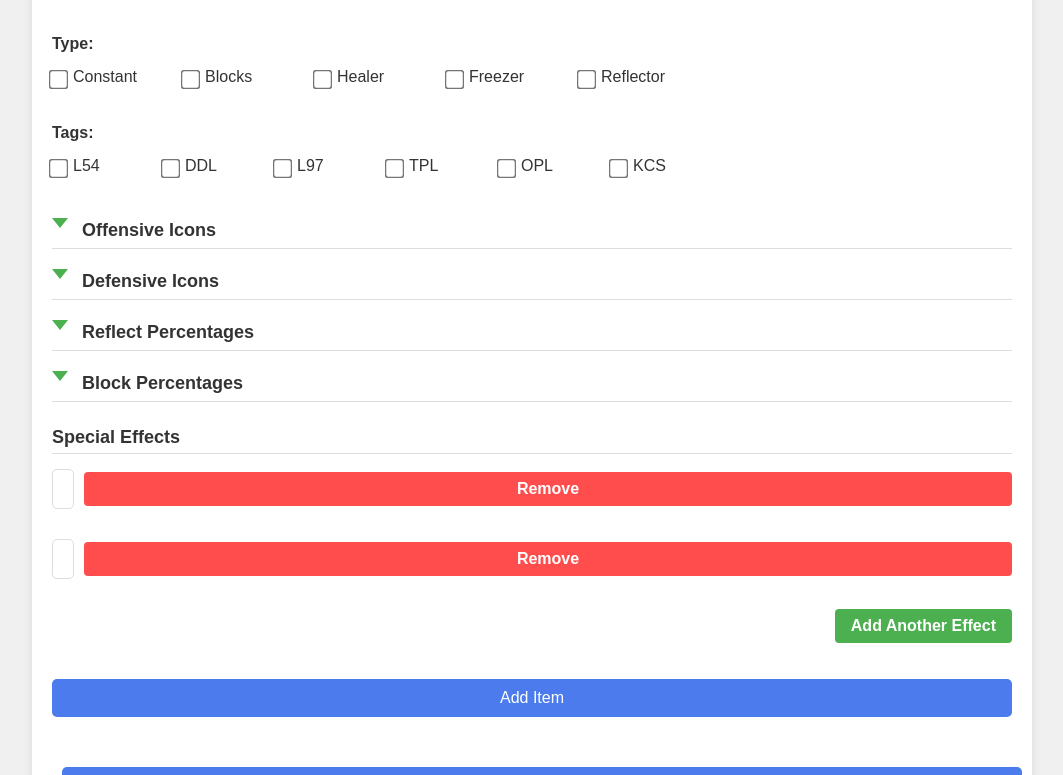
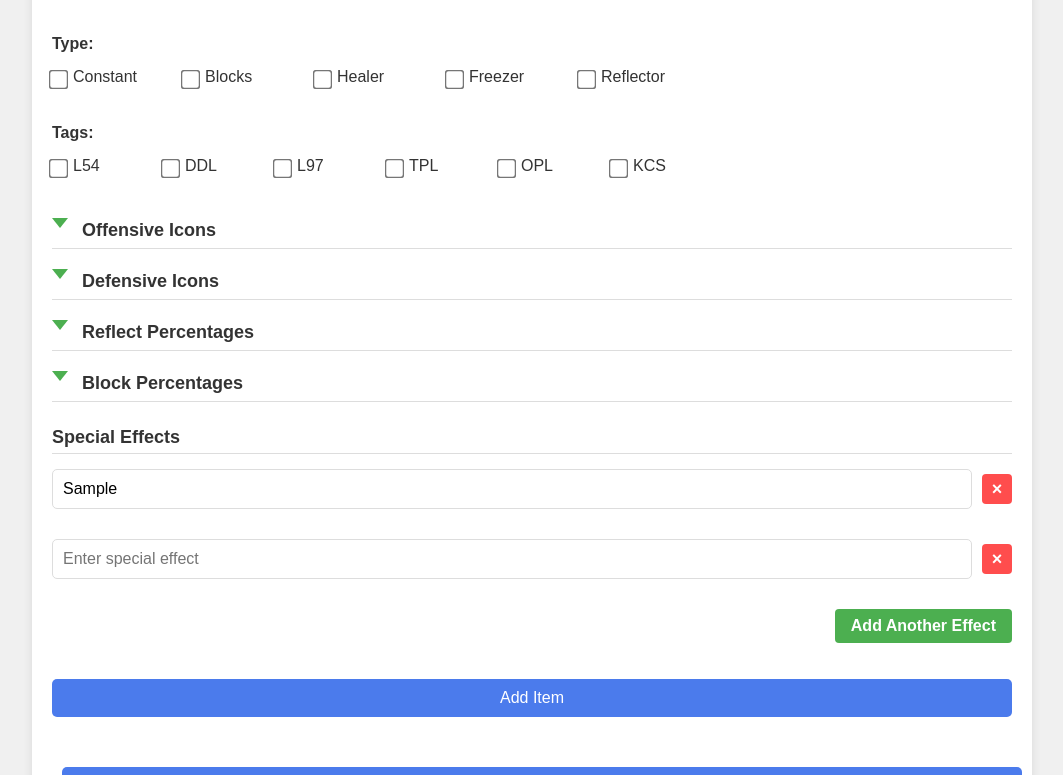
Before and after one commit to nostalgicneopian/LeagueDamageCalculator, a plain HTML site: page contributing/index.html in a window 1280 px wide. Both pictures are taken after typing "Sample", "Sample", "Sample", "Sample" into the empty fields and a click on the button "Add Another Effect". Shown: the part 366-1141 px from the top of the page, without its empty margins (108-1171 px from the left). Drawn offline with Linux system fonts and the light colour scheme.

Commit message:
[FIX] Special effects rows now work properly

```diff
--- a/contributing/index.html
+++ b/contributing/index.html
@@ -492,7 +492,7 @@
                 <div id="special-effects-container">
                     <div class="special-effect-row">
                         <input type="text" class="special-effect-input" name="item-special-effects[]" placeholder="Enter special effect">
-                        <button type="button" class="remove-effect-btn" style="display: none;">Remove</button>
+                        <button type="button" class="remove-effect-btn" style="display: none;">×</button>
                     </div>
                 </div>
                 <div class="add-effect-container">
--- a/contributing/scripts.js
+++ b/contributing/scripts.js
@@ -39,7 +39,7 @@ document.addEventListener('DOMContentLoaded', function() {
     addEffectBtn.addEventListener('click', function() {
         // Show the remove button for the first row if it's hidden
         if (specialEffectsContainer.children.length === 1) {
-            specialEffectsContainer.querySelector('.remove-effect-btn').style.display = 'block';
+            specialEffectsContainer.querySelector('.remove-effect-btn').style.display = 'flex';
         }
 
         // Create new row
@@ -53,11 +53,11 @@ document.addEventListener('DOMContentLoaded', function() {
         newInput.name = 'item-special-effects[]';
         newInput.placeholder = 'Enter special effect';
 
-        // Create remove button
+        // Create remove button with X
         const removeBtn = document.createElement('button');
         removeBtn.type = 'button';
         removeBtn.className = 'remove-effect-btn';
-        removeBtn.textContent = 'Remove';
+        removeBtn.textContent = '×'; // Use × symbol instead of "Remove"
 
         // Add functionality to remove button
         removeBtn.addEventListener('click', function() {
@@ -77,6 +77,8 @@ document.addEventListener('DOMContentLoaded', function() {
 
     // Add event listener to the initial remove button
     const initialRemoveBtn = specialEffectsContainer.querySelector('.remove-effect-btn');
+    if (initialRemoveBtn) {
+        initialRemoveBtn.textContent = '×'; // Set initial button text to ×
         initialRemoveBtn.addEventListener('click', function() {
             const row = this.parentElement;
             if (specialEffectsContainer.children.length > 1) {
@@ -88,4 +90,5 @@ document.addEventListener('DOMContentLoaded', function() {
                 }
             }
         });
+    }
 });
--- a/contributing/styles.css
+++ b/contributing/styles.css
@@ -191,15 +191,28 @@ button:hover {
     font-size: 16px;
 }
 
+/* Updated remove button as an X icon */
 .remove-effect-btn {
     background-color: #ff4d4d;
     color: white;
     border: none;
     border-radius: 4px;
-    padding: 8px 12px;
+    width: 30px;        /* Make it square */
+    height: 30px;       /* Make it square */
+    min-width: 30px;    /* Ensure it stays square */
+    font-size: 18px;    /* Make the X bigger */
+    display: flex;      /* Center the X */
+    align-items: center;
+    justify-content: center;
     margin-left: 10px;
     cursor: pointer;
     font-weight: bold;
+    padding: 0;         /* Remove padding */
+    line-height: 1;     /* Align the X properly */
+}
+
+.remove-effect-btn:hover {
+    background-color: #ff3333;
 }
 
 .add-effect-container {
@@ -222,10 +235,6 @@ button:hover {
 
 #add-effect-btn:hover {
     background-color: #45a049;
-}
-
-.remove-effect-btn:hover {
-    background-color: #ff3333;
 }
 
 /* Section toggle styling with arrows */
```
Lines whose indentation alone changed are shown as unchanged.
